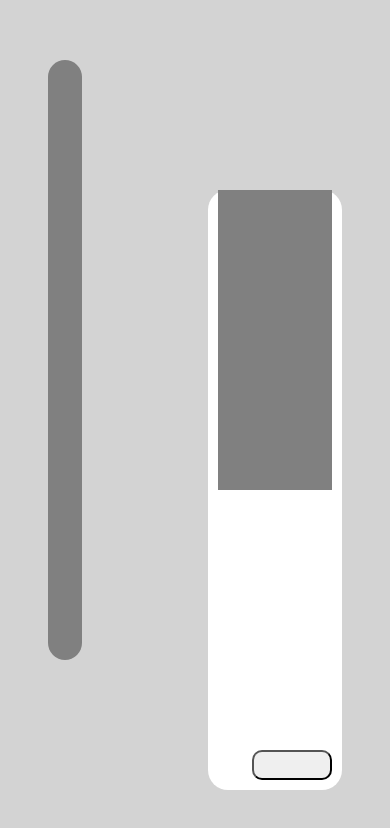
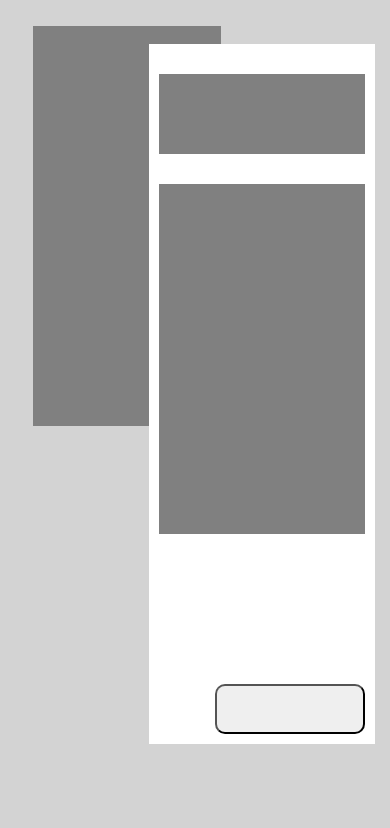
Before and after one commit to CloudsInTheSky/quiz-app, a plain HTML site: page index.html in a window 390 px wide. Drawn offline with Linux system fonts and the light colour scheme.

Commit message:
edited boxes so they are responsive

```diff
--- a/index.html
+++ b/index.html
@@ -8,11 +8,13 @@
     <title>Bauhaus - The Movement - The Quiz </title>
 </head>
 <body>
+   <main class="container">
         <div class="image-box">
         </div>
-    <main>
+
     <section class="quiz-box">
         <h2></h2>
+        <p></p>
     <button></button>
     </section>
 </main>
--- a/main.css
+++ b/main.css
@@ -6,37 +6,55 @@ body{
     background-color: lightgray;
 }
 
-main {
-    border-radius: 20px;
+.container {
+  display: flex;
+  flex-direction: row;
+  margin: 2% 20%;
+}
+
+.quiz-box {
     background-color: white;
     position: relative;
-    margin:  -500px 40px 0px 200px;
-    height: 600px;
-
+    float: right;
+    width: 600px;
+    height: 700px;
+    margin: 10% 0% 0% -20%;
 }
 
 .image-box {
-    border-radius: 20px;
     background-color: gray;
-    position: relative;
-    margin:  60px 300px 0px 40px;
-    height: 600px;
-    padding-top: 60px;
-
+    position: sticky;
+    float: left;
+    width: 500px;
+    height: 400px;
+    margin: 5% 0% 0% 5%;
 }
 
 button {
     position: absolute;
     bottom: 10px;
     right: 10px;
-    height: 30px;
-    width: 80px;
+    height: 50px;
+    width: 150px;
     border-radius: 10px;
 }
 
 h2{
     background-color: gray;
-    height: 300px;
+    height: 80px;
     margin: 30px 10px;
     margin-top: 30px;
 }
+
+p {
+    background-color: gray;
+    height: 50%;
+    margin: 30px 10px;
+    margin-top: 30px;
+}
+
+@media only screen and (max-width: 920px) {
+   .container {
+        margin: 2% 2%;
+      }
+  }
```
